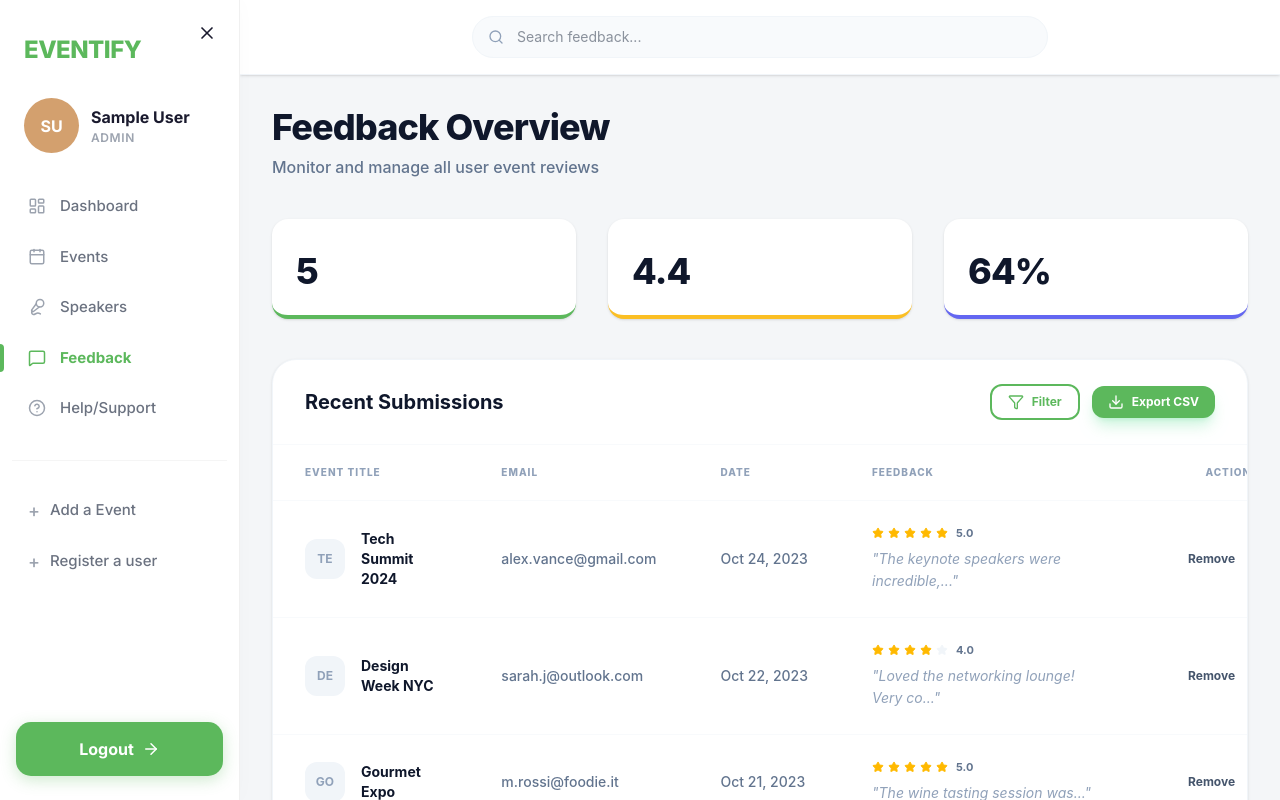
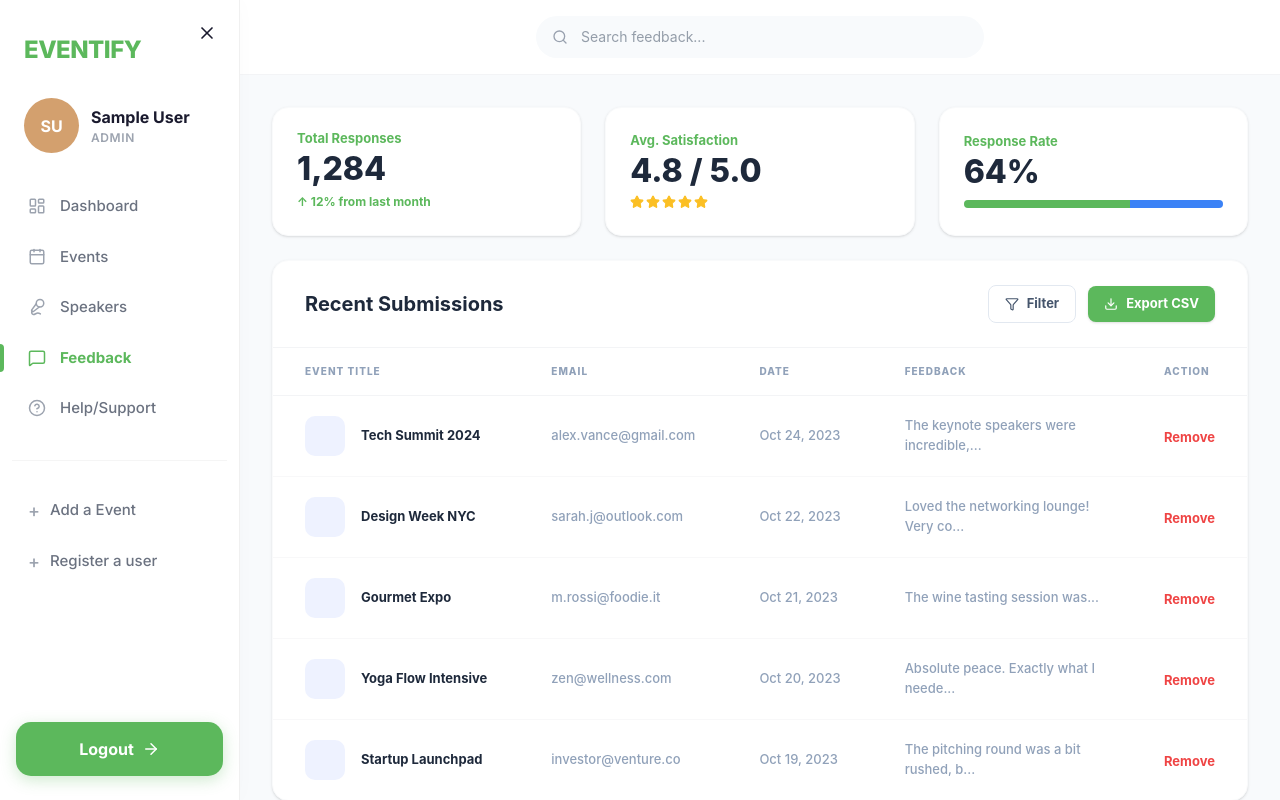
Before and after one commit to AnjulAryal/Event-Management-System, a React (Vite) app in the folder client/: page /admin-feedback in a window 1280 px wide. Shown: the top 800 px of the page. Built offline with nearby package versions, Linux system fonts and the light colour scheme; sample sign-in values are in the browser's storage.

Commit message:
updated feedback page,help and support,editEvent

```diff
--- a/client/src/pages/Admin/AdminFeedback.jsx
+++ b/client/src/pages/Admin/AdminFeedback.jsx
@@ -1,44 +1,38 @@
-import { useState } from 'react';
-import { Search, Star, Filter, Download } from 'lucide-react';
-import Button from '../../components/ui/Button';
-import StatCard from '../../components/ui/StatCard';
+import React, { useState } from 'react';
+import { Search, Filter, Download, Star } from 'lucide-react';
 
 const AdminFeedback = () => {
+    const [searchQuery, setSearchQuery] = useState("");
     const [userFeedback, setUserFeedback] = useState([
         {
             title: "Tech Summit 2024",
             email: "alex.vance@gmail.com",
             date: "Oct 24, 2023",
             feedback: "The keynote speakers were incredible,...",
-            rating: 5,
         },
         {
             title: "Design Week NYC",
             email: "sarah.j@outlook.com",
             date: "Oct 22, 2023",
             feedback: "Loved the networking lounge! Very co...",
-            rating: 4,
         },
         {
             title: "Gourmet Expo",
             email: "m.rossi@foodie.it",
             date: "Oct 21, 2023",
             feedback: "The wine tasting session was...",
-            rating: 5,
         },
         {
             title: "Yoga Flow Intensive",
             email: "zen@wellness.com",
             date: "Oct 20, 2023",
             feedback: "Absolute peace. Exactly what I neede...",
-            rating: 5,
         },
         {
             title: "Startup Launchpad",
             email: "investor@venture.co",
             date: "Oct 19, 2023",
             feedback: "The pitching round was a bit rushed, b...",
-            rating: 3,
         }
     ]);
 
@@ -46,130 +40,147 @@ const AdminFeedback = () => {
         setUserFeedback((prev) => prev.filter((_, idx) => idx !== indexToRemove));
     };
 
-    const totalResponses = userFeedback.length;
-    const avgSatisfaction = totalResponses > 0
-        ? (userFeedback.reduce((acc, curr) => acc + curr.rating, 0) / totalResponses).toFixed(1)
-        : "0.0";
+    const handleExportCSV = () => {
+        const headers = ["Event Title", "Email", "Date", "Feedback"];
+        const csvRows = [headers.join(",")];
+
+        userFeedback.forEach((item) => {
+            const row = [
+                `"${item.title.replace(/"/g, '""')}"`,
+                `"${item.email.replace(/"/g, '""')}"`,
+                `"${item.date.replace(/"/g, '""')}"`,
+                `"${item.feedback.replace(/"/g, '""')}"`
+            ];
+            csvRows.push(row.join(","));
+        });
+
+        const csvString = csvRows.join("\n");
+        const blob = new Blob([csvString], { type: "text/csv;charset=utf-8;" });
+        const url = URL.createObjectURL(blob);
+        const link = document.createElement("a");
+        link.href = url;
+        link.download = "feedback_export.csv";
+        document.body.appendChild(link);
+        link.click();
+        document.body.removeChild(link);
+        URL.revokeObjectURL(url);
+    };
+
+    const filteredFeedback = userFeedback.filter(item =>
+        item.title.toLowerCase().includes(searchQuery.toLowerCase()) ||
+        item.email.toLowerCase().includes(searchQuery.toLowerCase()) ||
+        item.feedback.toLowerCase().includes(searchQuery.toLowerCase())
+    );
 
     return (
-        <div className="min-h-screen bg-[#F4F6F8] font-sans text-slate-800 flex flex-col pb-12">
-            {/* Top Navigation Bar */}
-            <header className="bg-white border-b border-slate-100 px-6 py-4 flex items-center justify-center sticky top-0 z-10 w-full shadow-sm animate-in fade-in duration-500">
-                {/* Search Bar */}
-                <div className="w-full max-w-xl relative group">
-                    <span className="absolute inset-y-0 left-4 flex items-center text-slate-400 group-focus-within:text-blue-500 transition-colors">
-                        <Search className="w-4 h-4" />
-                    </span>
+        <div className="min-h-screen bg-[#f8fafc] font-sans pb-12 flex flex-col">
+            {/* Top Search Bar */}
+            <div className="bg-white px-6 py-4 flex justify-center border-b border-gray-100">
+                <div className="relative w-full max-w-md">
+                    <Search className="absolute left-4 top-1/2 -translate-y-1/2 w-4 h-4 text-gray-400" />
                     <input
                         type="text"
+                        value={searchQuery}
+                        onChange={(e) => setSearchQuery(e.target.value)}
                         placeholder="Search feedback..."
-                        className="w-full bg-slate-50 border border-slate-100 text-sm rounded-full py-2.5 pl-11 pr-4 focus:outline-none focus:ring-4 focus:ring-blue-500/10 focus:bg-white focus:border-blue-500 transition-all"
+                        className="w-full bg-[#f8fafc] border border-transparent rounded-full py-2.5 pl-11 pr-4 text-sm text-slate-700 outline-none focus:border-slate-300 focus:bg-white transition-all"
                     />
                 </div>
-            </header>
+            </div>
 
             {/* Main Content Area */}
-            <main className="flex-1 p-8 max-w-7xl w-full mx-auto space-y-10">
+            <div className="flex-1 w-full max-w-[1100px] mx-auto p-6 md:p-8 space-y-6">
 
-                <div>
-                  <h1 className="text-4xl font-extrabold text-slate-900 mb-2 tracking-tight">Feedback Overview</h1>
-                  <p className="text-slate-500 font-medium">Monitor and manage all user event reviews</p>
-                </div>
+                {/* Stats Cards */}
+                <div className="grid grid-cols-1 md:grid-cols-3 gap-6">
+                    {/* Card 1 */}
+                    <div className="bg-white rounded-2xl p-6 shadow-sm border border-gray-50 flex flex-col justify-center">
+                        <h3 className="text-[13px] font-bold text-[#5cb85c] mb-2 leading-none cursor-default">Total Responses</h3>
+                        <div className="text-[32px] font-extrabold text-[#1e293b] leading-none mb-2">1,284</div>
+                        <div className="text-[12px] font-bold text-[#5cb85c]">↑ 12% from last month</div>
+                    </div>
 
-                {/* Top Metric Cards */}
-                <div className="grid grid-cols-1 md:grid-cols-3 gap-8">
-                    <StatCard
-                      title="Total Responses"
-                      value={totalResponses.toLocaleString()}
-                      trend={12}
-                    />
-                    <StatCard
-                      title="Avg. Satisfaction"
-                      value={avgSatisfaction}
-                      suffix="/ 5.0"
-                      color="#FBBF24"
-                    />
-                    <StatCard
-                      title="Response Rate"
-                      value="64%"
-                      color="#6366F1"
-                    />
-                </div>
-
-                {/* Recent Submissions Table */}
-                <div className="bg-white rounded-[24px] shadow-sm border border-slate-100 overflow-hidden flex flex-col min-h-[500px]">
-                    {/* Table Header Area */}
-                    <div className="px-8 py-6 flex items-center justify-between border-b border-slate-50">
-                        <h3 className="text-xl font-bold text-slate-900">Recent Submissions</h3>
-                        <div className="flex items-center gap-3">
-                            <Button variant="outline" size="sm" icon={Filter}>
-                                Filter
-                            </Button>
-                            <Button variant="primary" size="sm" icon={Download}>
-                                Export CSV
-                            </Button>
+                    {/* Card 2 */}
+                    <div className="bg-white rounded-2xl p-6 shadow-sm border border-gray-50 flex flex-col justify-center">
+                        <h3 className="text-[13px] font-bold text-[#5cb85c] mb-2 leading-none cursor-default">Avg. Satisfaction</h3>
+                        <div className="text-[32px] font-extrabold text-[#1e293b] leading-none mb-2">4.8 / 5.0</div>
+                        <div className="flex items-center gap-[2px]">
+                            {[1, 2, 3, 4, 5].map((star) => (
+                                <Star key={star} className="w-3.5 h-3.5 fill-[#fbbf24] text-[#fbbf24]" />
+                            ))}
                         </div>
                     </div>
 
-                    {/* Table */}
+                    {/* Card 3 */}
+                    <div className="bg-white rounded-2xl p-6 shadow-sm border border-gray-50 flex flex-col justify-center">
+                        <h3 className="text-[13px] font-bold text-[#5cb85c] mb-2 leading-none cursor-default">Response Rate</h3>
+                        <div className="text-[32px] font-extrabold text-[#1e293b] leading-none mb-3">64%</div>
+                        <div className="h-2 w-full bg-slate-100 rounded-full overflow-hidden flex">
+                            <div className="h-full bg-[#5cb85c] w-[64%]"></div>
+                            <div className="h-full bg-[#3b82f6] w-[36%]"></div>
+                        </div>
+                    </div>
+                </div>
+
+                {/* Submissions Section */}
+                <div className="bg-white rounded-2xl shadow-sm border border-gray-50 overflow-hidden">
+                    <div className="flex flex-col sm:flex-row sm:items-center justify-between px-8 py-6 border-b border-gray-100 gap-4">
+                        <h2 className="text-xl font-bold text-[#1e293b]">Recent Submissions</h2>
+                        <div className="flex items-center gap-3">
+                            <button className="flex items-center gap-2 px-4 py-2 border border-slate-200 rounded-lg text-[13px] font-bold text-slate-600 hover:bg-slate-50 transition-colors">
+                                <Filter className="w-3.5 h-3.5" /> Filter
+                            </button>
+                            <button
+                                onClick={handleExportCSV}
+                                className="flex items-center gap-2 px-4 py-2 bg-[#5cb85c] text-white rounded-lg text-[13px] font-bold shadow-sm hover:bg-[#4cae4c] active:scale-[0.98] transition-all cursor-pointer"
+                            >
+                                <Download className="w-3.5 h-3.5" /> Export CSV
+                            </button>
+                        </div>
+                    </div>
+
                     <div className="overflow-x-auto">
                         <table className="w-full text-left border-collapse">
                             <thead>
-                                <tr className="border-b border-slate-50">
-                                    <th className="px-8 py-5 text-[10px] font-extrabold text-slate-400 uppercase tracking-widest">Event Title</th>
-                                    <th className="px-8 py-5 text-[10px] font-extrabold text-slate-400 uppercase tracking-widest">Email</th>
-                                    <th className="px-8 py-5 text-[10px] font-extrabold text-slate-400 uppercase tracking-widest">Date</th>
-                                    <th className="px-8 py-5 text-[10px] font-extrabold text-slate-400 uppercase tracking-widest">Feedback</th>
-                                    <th className="px-8 py-5 text-[10px] font-extrabold text-slate-400 uppercase tracking-widest text-right">Action</th>
+                                <tr className="border-b border-gray-100">
+                                    <th className="px-8 py-4 text-[10px] font-extrabold text-slate-400 uppercase tracking-widest">Event Title</th>
+                                    <th className="px-8 py-4 text-[10px] font-extrabold text-slate-400 uppercase tracking-widest">Email</th>
+                                    <th className="px-8 py-4 text-[10px] font-extrabold text-slate-400 uppercase tracking-widest">Date</th>
+                                    <th className="px-8 py-4 text-[10px] font-extrabold text-slate-400 uppercase tracking-widest">Feedback</th>
+                                    <th className="px-8 py-4 text-[10px] font-extrabold text-slate-400 uppercase tracking-widest">Action</th>
                                 </tr>
                             </thead>
-                            <tbody className="divide-y divide-slate-50">
-                                {userFeedback.map((item, index) => (
-                                    <tr key={index} className="hover:bg-slate-50/50 transition-colors group">
-                                        <td className="px-8 py-6">
+                            <tbody className="divide-y divide-gray-100/60">
+                                {filteredFeedback.map((item, index) => (
+                                    <tr key={index} className="hover:bg-slate-50/50 transition-all">
+                                        <td className="px-8 py-5">
                                             <div className="flex items-center gap-4">
-                                                <div className="w-10 h-10 rounded-xl bg-slate-100 shrink-0 flex items-center justify-center font-bold text-slate-400 text-xs">
-                                                  {item.title.substring(0, 2).toUpperCase()}
-                                                </div>
-                                                <span className="font-bold text-slate-900 text-sm group-hover:text-blue-600 transition-colors">{item.title}</span>
+                                                <div className="w-10 h-10 rounded-[10px] bg-[#eef2ff] shrink-0"></div>
+                                                <span className="font-bold text-[#1e293b] text-[13px] whitespace-nowrap">{item.title}</span>
                                             </div>
                                         </td>
-                                        <td className="px-8 py-6 text-sm text-slate-500 font-medium whitespace-nowrap">
+                                        <td className="px-8 py-5 text-[13px] text-slate-400 font-medium whitespace-nowrap">
                                             {item.email}
                                         </td>
-                                        <td className="px-8 py-6 text-sm text-slate-500 font-medium whitespace-nowrap">
+                                        <td className="px-8 py-5 text-[13px] text-slate-400 font-medium whitespace-nowrap">
                                             {item.date}
                                         </td>
-                                        <td className="px-8 py-6 min-w-[300px]">
-                                            <div className="flex flex-col gap-1.5">
-                                              <div className="flex items-center gap-1">
-                                                  {[...Array(5)].map((_, i) => (
-                                                    <Star
-                                                      key={i}
-                                                      size={12}
-                                                      className={`${i < item.rating ? 'fill-amber-400 text-amber-400' : 'fill-slate-100 text-slate-100'}`}
-                                                    />
-                                                  ))}
-                                                  <span className="text-[11px] ml-1 font-bold text-slate-500">{item.rating}.0</span>
-                                              </div>
-                                              <p className="text-sm text-slate-400 line-clamp-2 leading-relaxed italic">"{item.feedback}"</p>
-                                            </div>
+                                        <td className="px-8 py-5 text-[13px] text-slate-400 font-medium min-w-[250px]">
+                                            {item.feedback}
                                         </td>
-                                        <td className="px-8 py-6 text-right">
-                                            <Button
-                                              variant="ghost"
-                                              size="sm"
-                                              className="text-red-500 hover:bg-red-50 hover:text-red-600"
-                                              onClick={() => handleRemove(index)}
+                                        <td className="px-8 py-5">
+                                            <button
+                                                onClick={() => handleRemove(userFeedback.indexOf(item))}
+                                                className="text-[13px] font-bold text-[#ef4444] hover:text-red-700 transition-colors"
                                             >
                                                 Remove
-                                            </Button>
+                                            </button>
                                         </td>
                                     </tr>
                                 ))}
                             </tbody>
                         </table>
-                        {userFeedback.length === 0 && (
+                        {filteredFeedback.length === 0 && (
                             <div className="py-20 text-center flex flex-col items-center">
                                 <div className="text-4xl mb-4 opacity-20">📫</div>
                                 <p className="text-slate-400 font-medium">No feedback submissions found.</p>
@@ -178,7 +189,7 @@ const AdminFeedback = () => {
                     </div>
                 </div>
 
-            </main>
+            </div>
         </div>
     );
 };
```
Also changed, not shown: client/src/pages/Admin/AdminAddEvent.jsx (+17 -4 lines).
